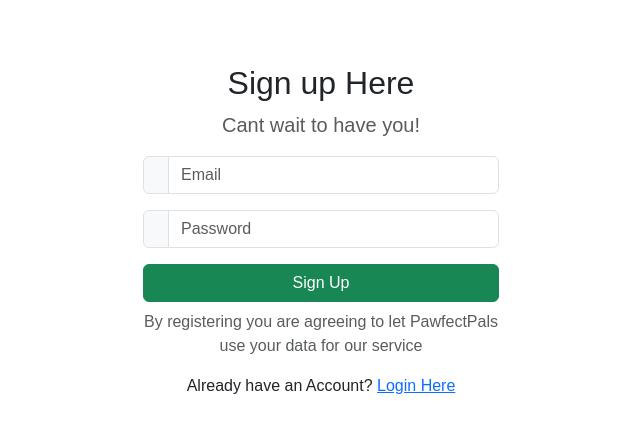
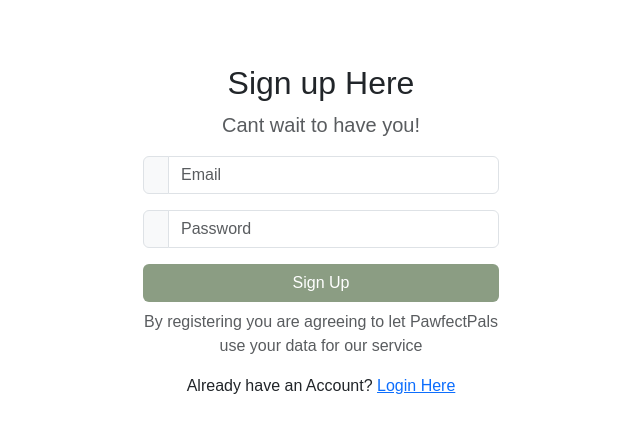
Before and after one commit to brandonhjh/PawfectPals, a Vue app in the folder pawfectpal-frontend/: page /signup in a window 1280 px wide. Shown: the top 432 px of the page, without its empty margins (319-959 px from the left). Built offline with nearby package versions, Linux system fonts and the light colour scheme; no server answers.

Commit message:
changed the signup button colour from success to our app colour

```diff
--- a/pawfectpal-frontend/src/views/Sign-up-view.vue
+++ b/pawfectpal-frontend/src/views/Sign-up-view.vue
@@ -39,7 +39,7 @@
             </div> -->
 
             <div class="d-grid">
-              <button type="submit" class="btn btn-success">Sign Up</button>
+              <button type="submit" class="btn " id="green-banner">Sign Up</button>
               <p class="text-center text-muted mt-2">
                 By registering you are agreeing to let PawfectPals use your data
                 for our service
```
